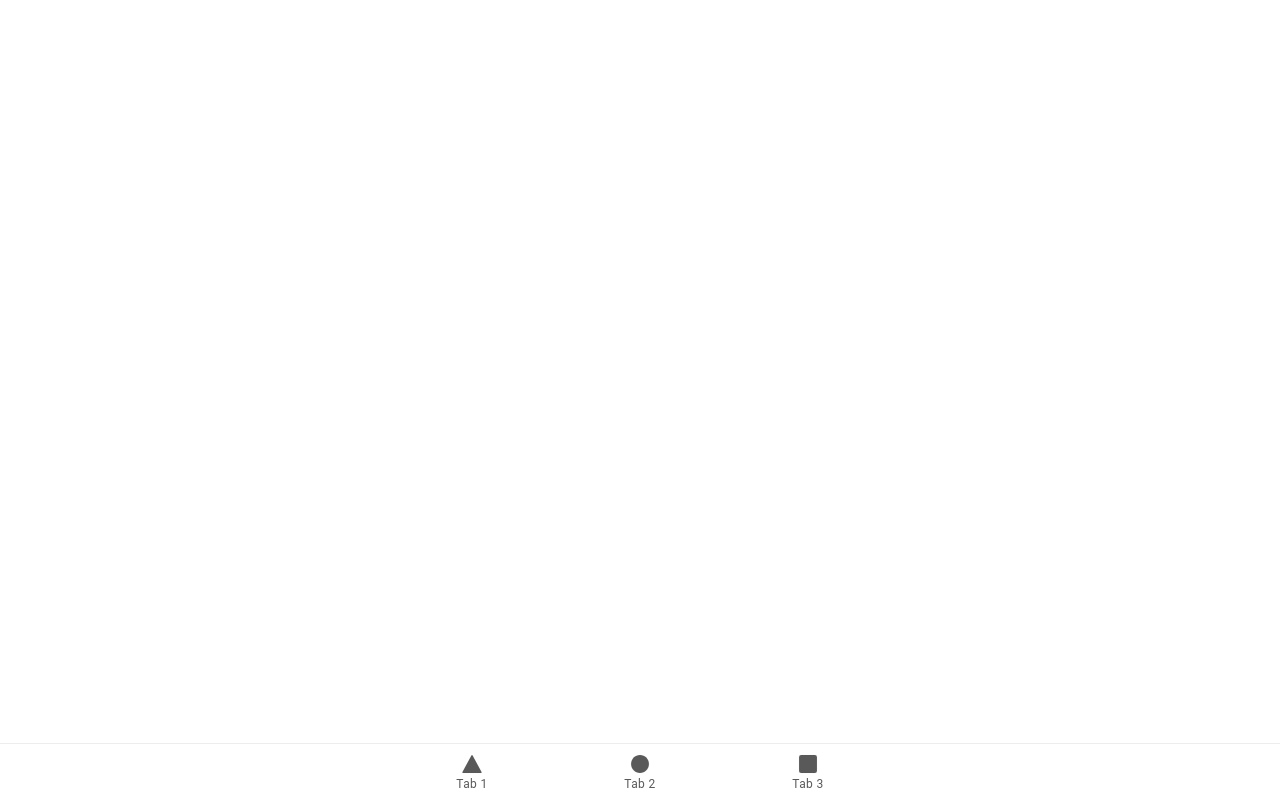
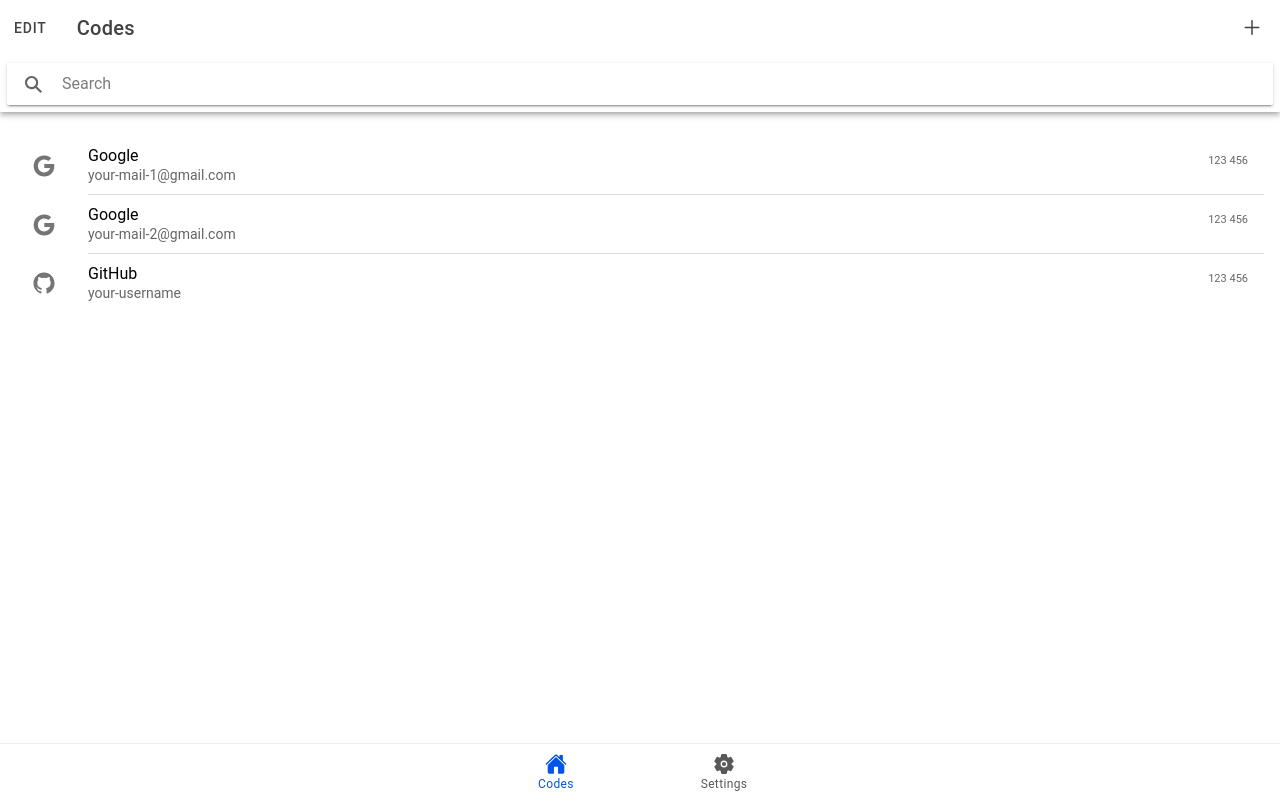
Before and after one commit to Efimish/totp-codes, a React (Vite) app: page /codes in a window 1280 px wide. Built offline with nearby package versions, Linux system fonts and the light colour scheme.

Commit message:
created dummy app

```diff
--- a/package.json
+++ b/package.json
@@ -1,5 +1,5 @@
 {
-  "name": "testing-ionic",
+  "name": "totp-codes",
   "private": true,
   "version": "0.0.1",
   "type": "module",
--- a/src/App.tsx
+++ b/src/App.tsx
@@ -10,10 +10,9 @@ import {
   setupIonicReact
 } from '@ionic/react';
 import { IonReactRouter } from '@ionic/react-router';
-import { ellipse, square, triangle } from 'ionicons/icons';
-import Tab1 from './pages/Tab1';
-import Tab2 from './pages/Tab2';
-import Tab3 from './pages/Tab3';
+import { home, settings } from 'ionicons/icons';
+import Codes from './pages/Codes';
+import Settings from './pages/Settings';
 
 /* Core CSS required for Ionic components to work properly */
 import '@ionic/react/css/core.css';
@@ -52,31 +51,24 @@ const App: React.FC = () => (
     <IonReactRouter>
       <IonTabs>
         <IonRouterOutlet>
-          <Route exact path="/tab1">
-            <Tab1 />
+          <Route exact path="/codes">
+            <Codes />
           </Route>
-          <Route exact path="/tab2">
-            <Tab2 />
-          </Route>
-          <Route path="/tab3">
-            <Tab3 />
+          <Route exact path="/settings">
+            <Settings />
           </Route>
           <Route exact path="/">
-            <Redirect to="/tab1" />
+            <Redirect to="/codes" />
           </Route>
         </IonRouterOutlet>
         <IonTabBar slot="bottom">
-          <IonTabButton tab="tab1" href="/tab1">
-            <IonIcon aria-hidden="true" icon={triangle} />
-            <IonLabel>Tab 1</IonLabel>
+          <IonTabButton tab="codes" href="/codes">
+            <IonIcon aria-hidden="true" icon={home} />
+            <IonLabel>Codes</IonLabel>
           </IonTabButton>
-          <IonTabButton tab="tab2" href="/tab2">
-            <IonIcon aria-hidden="true" icon={ellipse} />
-            <IonLabel>Tab 2</IonLabel>
-          </IonTabButton>
-          <IonTabButton tab="tab3" href="/tab3">
-            <IonIcon aria-hidden="true" icon={square} />
-            <IonLabel>Tab 3</IonLabel>
+          <IonTabButton tab="settings" href="/settings">
+            <IonIcon aria-hidden="true" icon={settings} />
+            <IonLabel>Settings</IonLabel>
           </IonTabButton>
         </IonTabBar>
       </IonTabs>
--- /dev/null
+++ b/src/pages/Codes.tsx
@@ -0,0 +1,66 @@
+import { IonButton, IonButtons, IonContent, IonHeader, IonIcon, IonItem, IonLabel, IonList, IonNote, IonPage, IonSearchbar, IonText, IonTitle, IonToolbar } from '@ionic/react';
+import './Codes.css';
+import { add, logoGithub, logoGoogle } from 'ionicons/icons';
+
+const Codes: React.FC = () => {
+  return (
+    <IonPage>
+      <IonHeader>
+        <IonToolbar>
+
+          <IonButtons slot="start">
+            <IonButton>Edit</IonButton>
+          </IonButtons>
+
+          <IonTitle>Codes</IonTitle>
+
+          <IonButtons slot="end">
+            <IonButton>
+              <IonIcon slot="icon-only" icon={add}></IonIcon>
+            </IonButton>
+          </IonButtons>
+
+        </IonToolbar>
+
+        <IonToolbar>
+          <IonSearchbar></IonSearchbar>
+        </IonToolbar>
+      </IonHeader>
+      <IonContent fullscreen>
+        <IonList inset={true}>
+          <IonItem button={true}>
+            <IonIcon icon={logoGoogle} slot="start" />
+            <IonLabel>
+              <IonText>Google</IonText>
+              <br />
+              <IonNote>your-mail-1@gmail.com</IonNote>
+            </IonLabel>
+            <IonNote slot="end">123 456</IonNote>
+          </IonItem>
+
+          <IonItem button={true}>
+            <IonIcon icon={logoGoogle} slot="start" />
+            <IonLabel>
+              <IonText>Google</IonText>
+              <br />
+              <IonNote>your-mail-2@gmail.com</IonNote>
+            </IonLabel>
+            <IonNote slot="end">123 456</IonNote>
+          </IonItem>
+
+          <IonItem button={true}>
+            <IonIcon icon={logoGithub} slot="start" />
+            <IonLabel>
+              <IonText>GitHub</IonText>
+              <br />
+              <IonNote>your-username</IonNote>
+            </IonLabel>
+            <IonNote slot="end">123 456</IonNote>
+          </IonItem>
+        </IonList>
+      </IonContent>
+    </IonPage>
+  );
+};
+
+export default Codes;
--- /dev/null
+++ b/src/pages/Settings.tsx
@@ -0,0 +1,37 @@
+import { IonContent, IonHeader, IonIcon, IonItem, IonLabel, IonList, IonNote, IonPage, IonTitle, IonToggle, IonToolbar } from '@ionic/react';
+import './Settings.css';
+import { informationCircleOutline } from 'ionicons/icons';
+
+const Tab2: React.FC = () => {
+  return (
+    <IonPage>
+      <IonHeader>
+        <IonToolbar>
+          <IonTitle>Settings</IonTitle>
+        </IonToolbar>
+      </IonHeader>
+      <IonContent fullscreen color="light">
+        <IonList inset={true}>
+          <IonItem button={true}>
+            <IonIcon color='tertiary' icon={informationCircleOutline} slot="start" />
+            <IonLabel>Import Codes</IonLabel>
+          </IonItem>
+          <IonItem button={true}>
+            <IonIcon color='tertiary' icon={informationCircleOutline} slot="start" />
+            <IonLabel>Export Codes</IonLabel>
+          </IonItem>
+          {/* <IonItem>
+            <IonIcon color='tertiary' icon={airplaneOutline} slot="start" />
+            <IonLabel>Sample toggle</IonLabel>
+            <IonToggle slot="end" />
+          </IonItem> */}
+        </IonList>
+        <IonNote color="medium" class="ion-margin-horizontal">
+          Codes app version 0.0.1
+        </IonNote>
+      </IonContent>
+    </IonPage>
+  );
+};
+
+export default Tab2;
--- a/src/pages/Tab1.tsx
+++ /dev/null
@@ -1,25 +0,0 @@
-import { IonContent, IonHeader, IonPage, IonTitle, IonToolbar } from '@ionic/react';
-import ExploreContainer from '../components/ExploreContainer';
-import './Tab1.css';
-
-const Tab1: React.FC = () => {
-  return (
-    <IonPage>
-      <IonHeader>
-        <IonToolbar>
-          <IonTitle>Tab 1</IonTitle>
-        </IonToolbar>
-      </IonHeader>
-      <IonContent fullscreen>
-        <IonHeader collapse="condense">
-          <IonToolbar>
-            <IonTitle size="large">Tab 1</IonTitle>
-          </IonToolbar>
-        </IonHeader>
-        <ExploreContainer name="Tab 1 page" />
-      </IonContent>
-    </IonPage>
-  );
-};
-
-export default Tab1;
--- a/src/pages/Tab2.tsx
+++ /dev/null
@@ -1,25 +0,0 @@
-import { IonContent, IonHeader, IonPage, IonTitle, IonToolbar } from '@ionic/react';
-import ExploreContainer from '../components/ExploreContainer';
-import './Tab2.css';
-
-const Tab2: React.FC = () => {
-  return (
-    <IonPage>
-      <IonHeader>
-        <IonToolbar>
-          <IonTitle>Tab 2</IonTitle>
-        </IonToolbar>
-      </IonHeader>
-      <IonContent fullscreen>
-        <IonHeader collapse="condense">
-          <IonToolbar>
-            <IonTitle size="large">Tab 2</IonTitle>
-          </IonToolbar>
-        </IonHeader>
-        <ExploreContainer name="Tab 2 page" />
-      </IonContent>
-    </IonPage>
-  );
-};
-
-export default Tab2;
--- a/src/pages/Tab3.tsx
+++ /dev/null
@@ -1,25 +0,0 @@
-import { IonContent, IonHeader, IonPage, IonTitle, IonToolbar } from '@ionic/react';
-import ExploreContainer from '../components/ExploreContainer';
-import './Tab3.css';
-
-const Tab3: React.FC = () => {
-  return (
-    <IonPage>
-      <IonHeader>
-        <IonToolbar>
-          <IonTitle>Tab 3</IonTitle>
-        </IonToolbar>
-      </IonHeader>
-      <IonContent fullscreen>
-        <IonHeader collapse="condense">
-          <IonToolbar>
-            <IonTitle size="large">Tab 3</IonTitle>
-          </IonToolbar>
-        </IonHeader>
-        <ExploreContainer name="Tab 3 page" />
-      </IonContent>
-    </IonPage>
-  );
-};
-
-export default Tab3;
```
Also changed, not shown: src/pages/Codes.css (added), src/pages/Settings.css (added), src/pages/Tab1.css (deleted), src/pages/Tab2.css (deleted), src/pages/Tab3.css (deleted), 1 other file (tests, documents, lock files or other folders).
